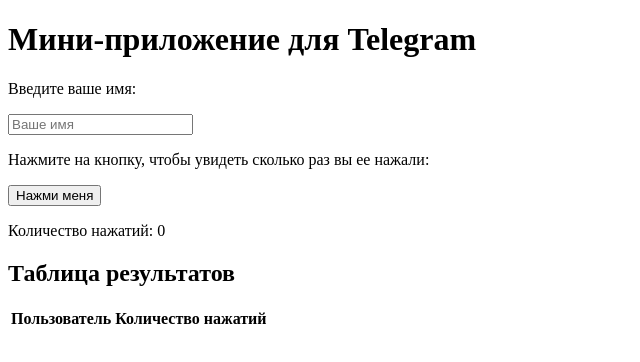
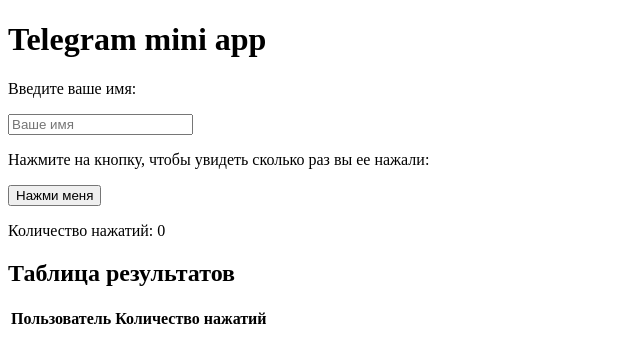
Before and after one commit to AmrBadrBrin/Game, a website: page public/index.html in a window 1280 px wide. Shown: the whole page, without its empty margins (0-640 px from the left). Drawn offline with Linux system fonts and the light colour scheme; no server answers.

Commit message:
Changed title

```diff
--- a/public/index.html
+++ b/public/index.html
@@ -6,7 +6,7 @@
     <title>Telegram Mini App</title>
   </head>
   <body>
-    <h1>Мини-приложение для Telegram</h1>
+    <h1>Telegram mini app</h1>
     <p>Введите ваше имя:</p>
     <input type="text" id="username" placeholder="Ваше имя" />
     <p>Нажмите на кнопку, чтобы увидеть сколько раз вы ее нажали:</p>
```
Also changed, not shown: 1 other file.
